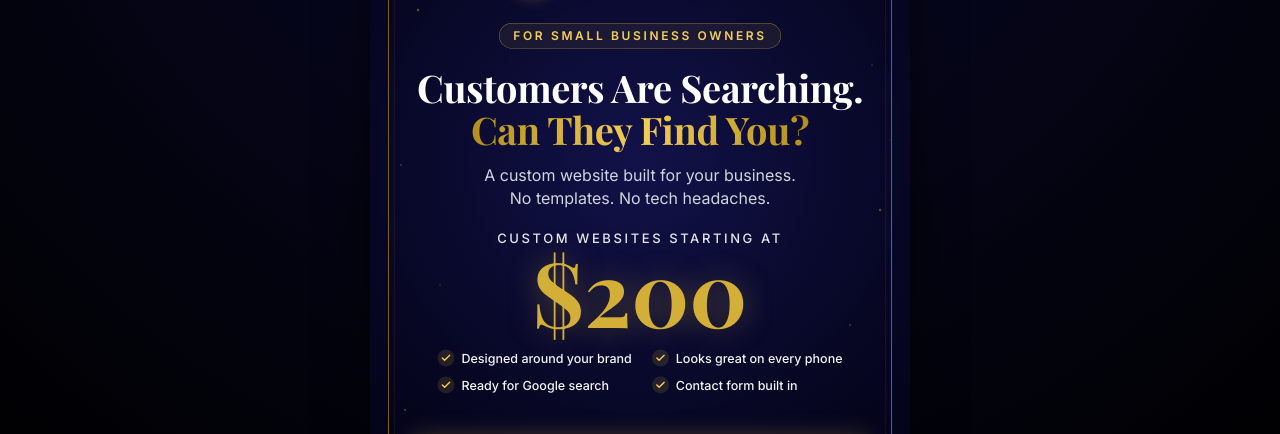
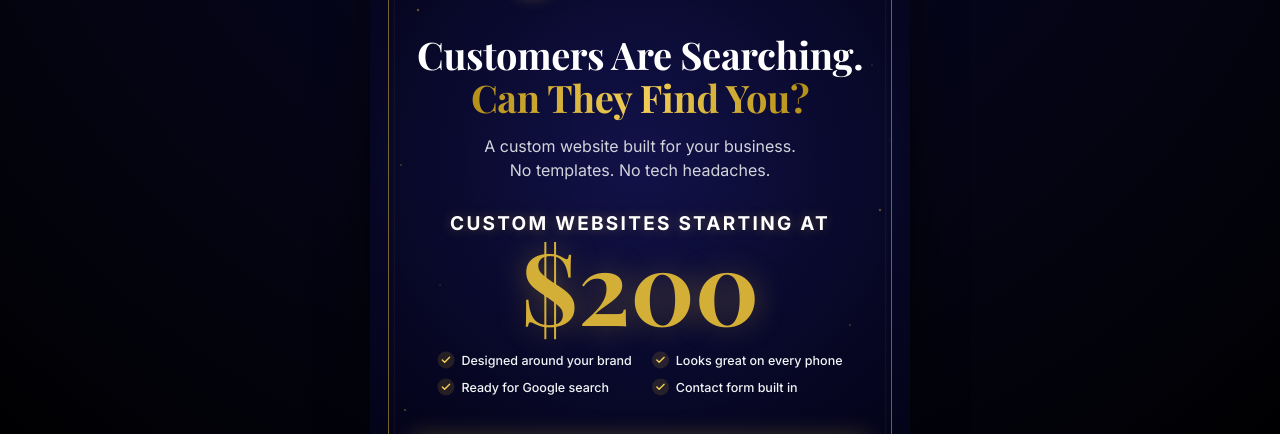
Before and after one commit to louisliberty/LouisLibertyLLC-web, a plain HTML site: page custom-website/index.html in a window 1280 px wide. Shown: the part 304-738 px from the top of the page. Drawn offline with nearby package versions, Linux system fonts and the light colour scheme.

Commit message:
Flyer: remove audience pill, make price label more prominent
- Remove "For Small Business Owners" pill
- "Custom websites starting at" now larger, bold, white with gold glow
- Rebalance spacing and enlarge $200

Co-Authored-By: Claude Opus 5.5 <noreply@anthropic.com>
Claude-Session: https://claude.ai/code/session_01DUgKd5qtsZoUjCCrCS2kGZ

```diff
--- a/custom-website/flyers.css
+++ b/custom-website/flyers.css
@@ -129,23 +129,10 @@ body {
   text-transform: uppercase;
 }
 
-.fl-pill {
-  margin-top: 52px;
-  padding: 10px 28px;
-  border: 1px solid rgba(212, 175, 55, 0.6);
-  border-radius: 999px;
-  background: rgba(212, 175, 55, 0.08);
-  color: var(--gold-light);
-  font-size: 24px;
-  font-weight: 600;
-  letter-spacing: 0.22em;
-  text-transform: uppercase;
-}
-
 .fl-headline {
   align-self: stretch;
   white-space: nowrap;
-  margin-top: 34px;
+  margin-top: 72px;
   font-family: var(--serif);
   font-weight: 700;
   font-size: 80px;
@@ -154,36 +141,38 @@ body {
 }
 
 .fl-sub {
-  margin-top: 26px;
+  margin-top: 34px;
   color: #d1d5db;
   font-size: 32px;
   line-height: 1.45;
 }
 
 .fl-price {
-  margin-top: 40px;
+  margin-top: 60px;
   display: flex;
   flex-direction: column;
   align-items: center;
 }
 .fl-price-label {
-  color: #e5e7eb;
-  font-size: 26px;
-  font-weight: 500;
-  letter-spacing: 0.2em;
+  color: #fff;
+  font-size: 38px;
+  font-weight: 700;
+  letter-spacing: 0.12em;
   text-transform: uppercase;
+  white-space: nowrap;
+  text-shadow: 0 0 24px rgba(212, 175, 55, 0.35);
 }
 .fl-price-amount {
   font-family: var(--serif);
   font-weight: 700;
-  font-size: 180px;
+  font-size: 200px;
   line-height: 1;
   color: var(--gold);
   text-shadow: 0 0 60px rgba(212, 175, 55, 0.35);
 }
 
 .fl-list {
-  margin: 28px 0 40px;
+  margin: 34px 0 40px;
   padding: 0;
   list-style: none;
   display: grid;
--- a/custom-website/index.html
+++ b/custom-website/index.html
@@ -45,8 +45,6 @@
               <span class="fl-brand-name">Louis Liberty LLC</span>
             </div>
 
-            <p class="fl-pill">For Small Business Owners</p>
-
             <h2 class="fl-headline">Customers Are Searching.<br><span class="fl-gold">Can They Find You?</span></h2>
 
             <p class="fl-sub">A custom website built for your business.<br>No templates. No tech headaches.</p>
```
